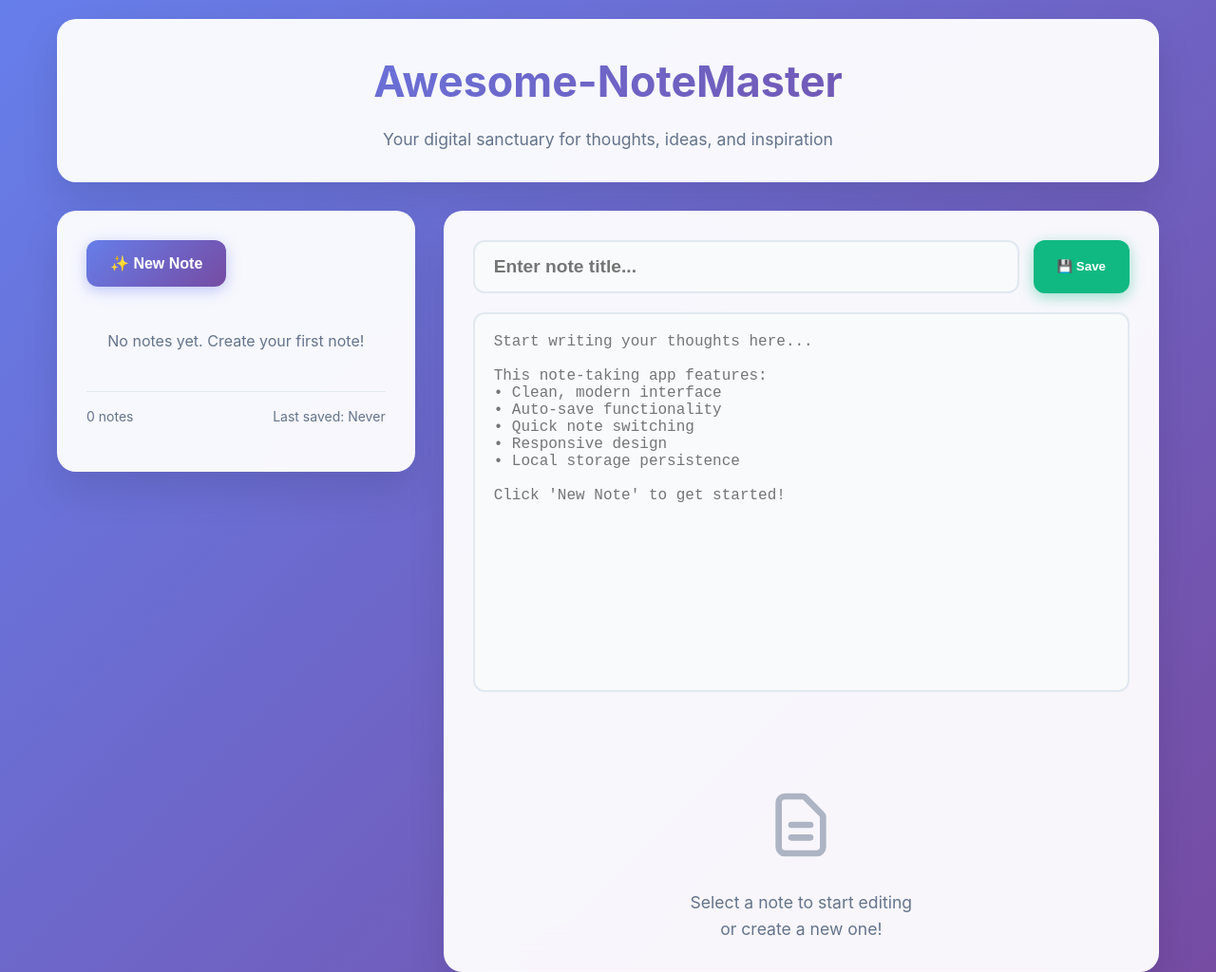
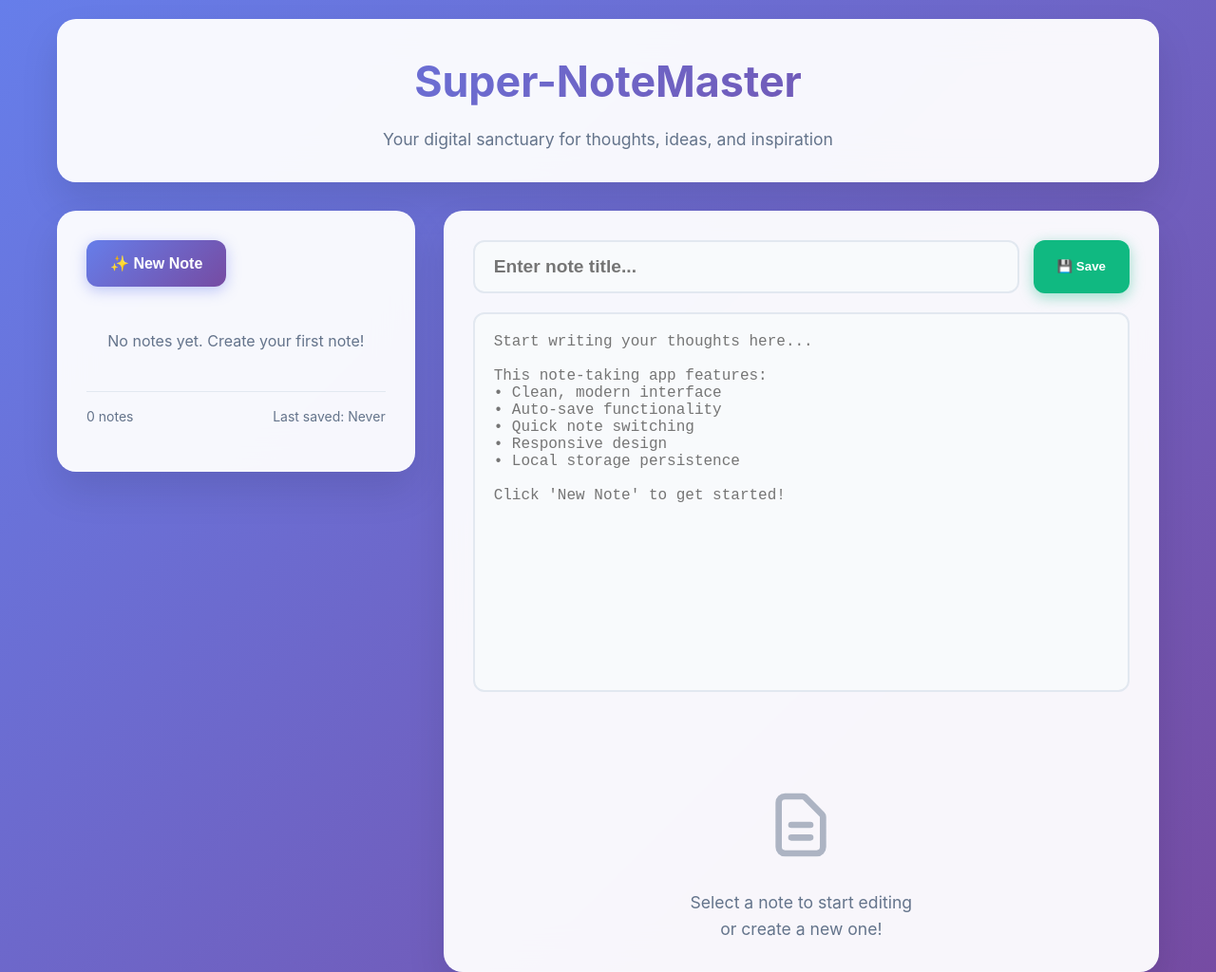
Before and after one commit to Ab-Cloud-dev/Web-CiCD, a plain HTML site: page index.html in a window 1280 px wide. Shown: the top 1024 px of the page at 95% size. Drawn offline with Linux system fonts and the light colour scheme.

Commit message:
Update index.html

```diff
--- a/index.html
+++ b/index.html
@@ -279,7 +279,7 @@
 <body>
     <div class="app-container">
         <div class="header">
-            <h1>Awesome-NoteMaster</h1>
+            <h1>Super-NoteMaster</h1>
             <p>Your digital sanctuary for thoughts, ideas, and inspiration</p>
         </div>
 
```
